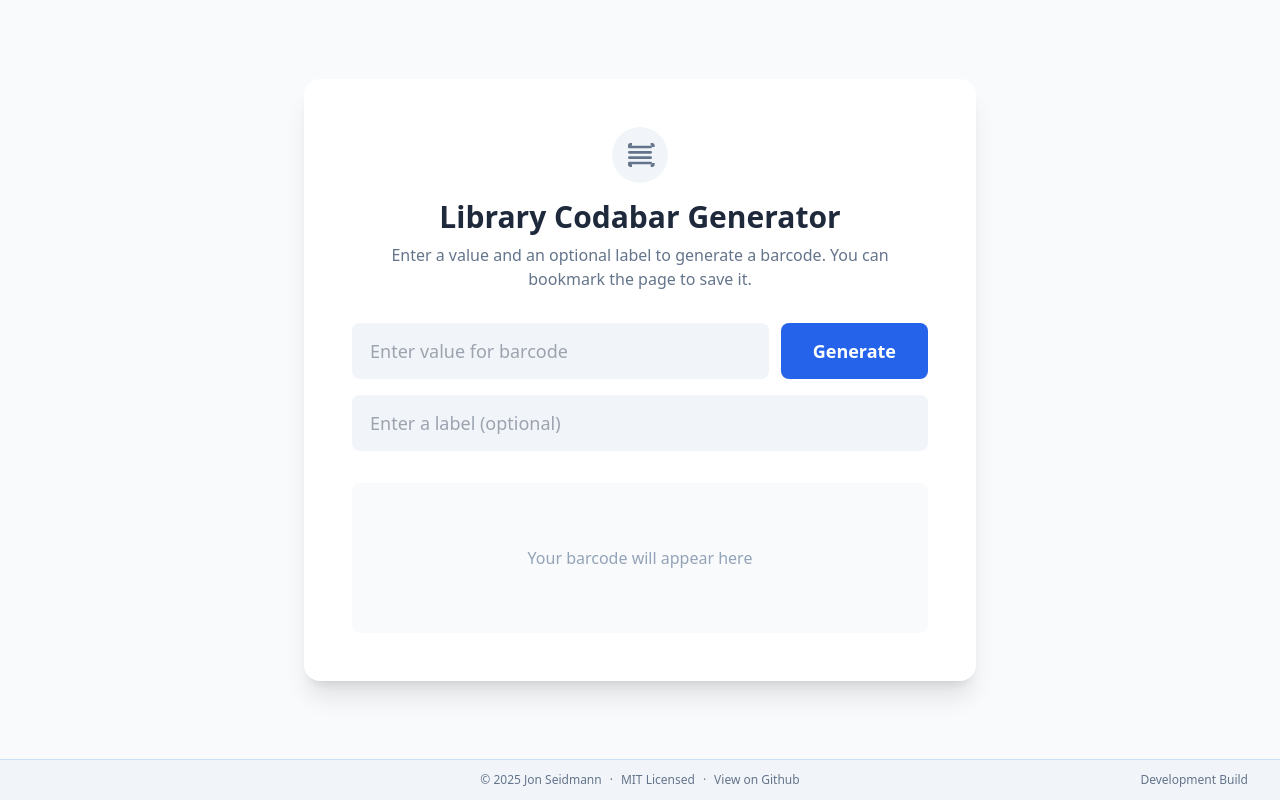
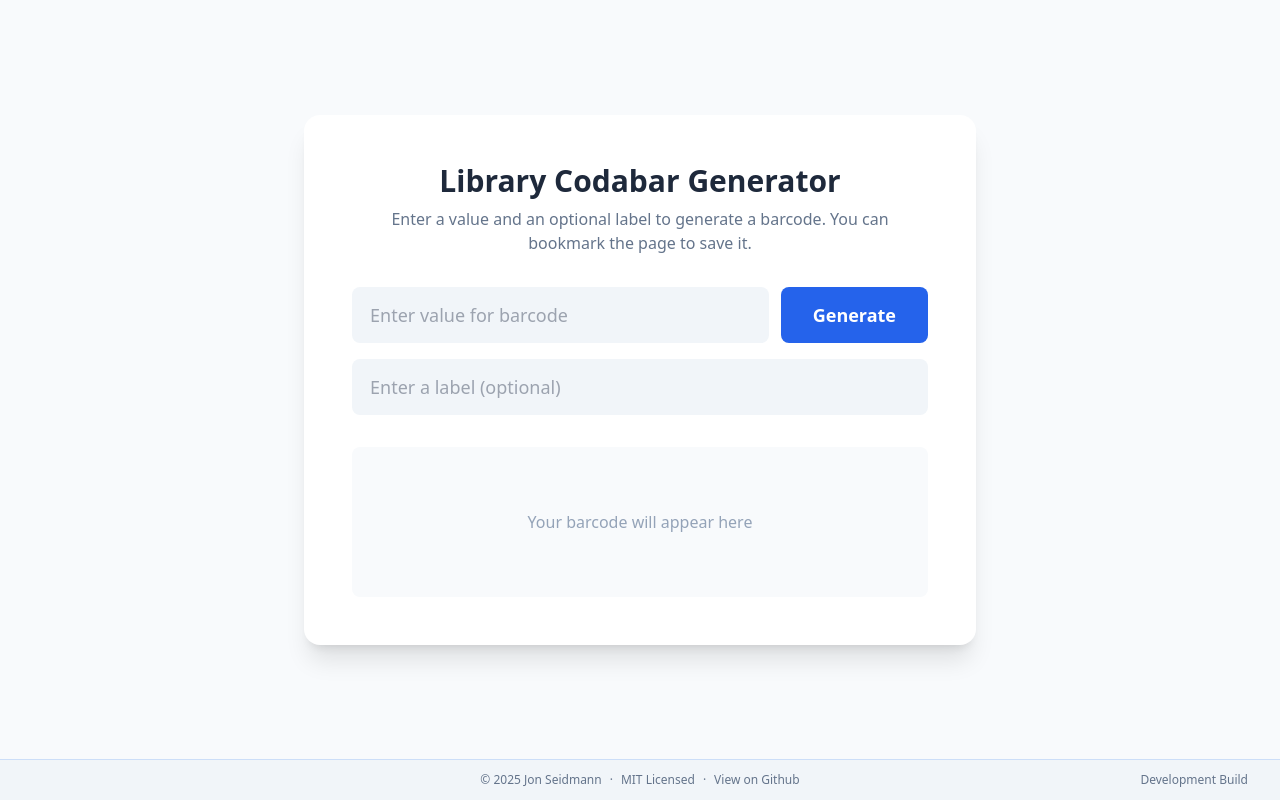
Before and after one commit to seidleroni/library-codabar-generator, a React (Vite) app: page / in a window 1280 px wide. Built offline with nearby package versions, Linux system fonts and the light colour scheme.

Commit message:
-removing icon from main site

```diff
--- a/pages/BarcodeGeneratorPage.tsx
+++ b/pages/BarcodeGeneratorPage.tsx
@@ -1,16 +1,8 @@
-
 import React, { useState, useEffect, useCallback } from 'react';
 // @ts-ignore
 import { useParams, useNavigate } from 'react-router-dom';
 import BarcodeDisplay from '../components/BarcodeDisplay';
 import Footer from '../components/Footer';
-
-const BarcodeIcon = () => (
-    <svg xmlns="http://www.w3.org/2000/svg" className="h-8 w-8 text-slate-500" fill="none" viewBox="0 0 24 24" stroke="currentColor" strokeWidth={2}>
-        <path strokeLinecap="round" strokeLinejoin="round" d="M4 6h16M4 10h16M4 14h16M4 18h16" />
-        <path d="M4 6V5a1 1 0 011-1h1m14 0h1a1 1 0 011 1v1m0 12v1a1 1 0 01-1 1h-1m-14 0h-1a1 1 0 01-1-1v-1" />
-    </svg>
-);
 
 const encodeNameForUrl = (name: string): string => {
     if (!name) return '';
@@ -37,6 +29,13 @@ const decodeNameFromUrl = (encoded?: string): string => {
     }
 };
 
+const isValidCodabar = (value: string): boolean => {
+    if (!value) return true; // Empty is not considered invalid for typing purposes
+    // Codabar allows digits (0-9) and the following symbols: - $ : / . +
+    const codabarRegex = /^[0-9-/:.$+]+$/;
+    return codabarRegex.test(value);
+};
+
 
 export default function BarcodeGeneratorPage() {
     const { barcodeValue, encodedName } = useParams<{ barcodeValue: string; encodedName: string }>();
@@ -44,6 +43,7 @@ export default function BarcodeGeneratorPage() {
 
     const [inputValue, setInputValue] = useState<string>('');
     const [nameValue, setNameValue] = useState<string>('');
+    const [validationError, setValidationError] = useState<string>('');
 
     const [displayValue, setDisplayValue] = useState<string | undefined>();
     const [displayName, setDisplayName] = useState<string | undefined>();
@@ -54,17 +54,35 @@ export default function BarcodeGeneratorPage() {
         setDisplayName(decodedName);
         setInputValue(barcodeValue || '');
         setNameValue(decodedName || '');
+        // Clear validation error on initial load from URL
+        setValidationError('');
     }, [barcodeValue, encodedName]);
+
+    const handleInputChange = (e: React.ChangeEvent<HTMLInputElement>) => {
+        const value = e.target.value;
+        setInputValue(value);
+        if (!isValidCodabar(value)) {
+            setValidationError('Invalid characters. Use only 0-9 and symbols: - / : . $ +');
+        } else {
+            setValidationError('');
+        }
+    };
 
     const handleSubmit = useCallback((event: React.FormEvent<HTMLFormElement>) => {
         event.preventDefault();
         const trimmedValue = inputValue.trim();
+
+        if (!isValidCodabar(trimmedValue)) {
+            setValidationError('Invalid characters. Use only 0-9 and symbols: - / : . $ +');
+            return;
+        }
 
         if (!trimmedValue) {
             navigate('/');
             return;
         }
 
+        setValidationError('');
         const newEncodedName = encodeNameForUrl(nameValue);
         const path = newEncodedName ? `/${trimmedValue}/${newEncodedName}` : `/${trimmedValue}`;
         navigate(path);
@@ -77,22 +95,22 @@ export default function BarcodeGeneratorPage() {
                 <div className="w-full max-w-2xl mx-auto">
                     <div className="bg-white dark:bg-slate-800 rounded-2xl shadow-xl p-8 md:p-12 transition-shadow duration-300">
                         <div className="flex flex-col items-center text-center mb-8">
-                            <div className="p-3 bg-slate-100 dark:bg-slate-700 rounded-full mb-4">
-                                <BarcodeIcon />
-                            </div>
                             <h1 className="text-3xl font-bold text-slate-800 dark:text-white">Library Codabar Generator</h1>
                             <p className="text-slate-500 dark:text-slate-400 mt-2">Enter a value and an optional label to generate a barcode. You can bookmark the page to save it.</p>
                         </div>
 
                         <form onSubmit={handleSubmit} className="space-y-4 mb-8">
+                            <div>
                                 <div className="flex flex-col sm:flex-row gap-3">
                                     <input
                                         type="text"
                                         value={inputValue}
-                                    onChange={(e) => setInputValue(e.target.value)}
+                                        onChange={handleInputChange}
                                         placeholder="Enter value for barcode"
-                                    className="flex-grow w-full px-4 py-3 text-lg bg-slate-100 dark:bg-slate-700 text-slate-800 dark:text-slate-200 border-2 border-transparent rounded-lg focus:outline-none focus:ring-2 focus:ring-blue-500 focus:border-transparent transition-all"
+                                        className={`flex-grow w-full px-4 py-3 text-lg bg-slate-100 dark:bg-slate-700 text-slate-800 dark:text-slate-200 border-2 rounded-lg focus:outline-none transition-all ${validationError ? 'border-red-500 focus:ring-red-500' : 'border-transparent focus:ring-blue-500'}`}
                                         aria-label="Barcode value input"
+                                        aria-invalid={!!validationError}
+                                        aria-describedby="barcode-error"
                                         required
                                     />
                                     <button
@@ -101,6 +119,12 @@ export default function BarcodeGeneratorPage() {
                                     >
                                         Generate
                                     </button>
+                                </div>
+                                {validationError && (
+                                    <p id="barcode-error" className="text-red-500 text-sm mt-2" aria-live="assertive">
+                                        {validationError}
+                                    </p>
+                                )}
                             </div>
                             <div>
                                 <input
--- a/vite.config.ts
+++ b/vite.config.ts
@@ -1,4 +1,4 @@
-import path from 'path';
+import { fileURLToPath, URL } from 'url';
 import { defineConfig, loadEnv } from 'vite';
 
 export default defineConfig(({ mode }) => {
@@ -6,14 +6,12 @@ export default defineConfig(({ mode }) => {
     return {
       base: '/library-codabar-generator/',
       define: {
-        'process.env.API_KEY': JSON.stringify(env.GEMINI_API_KEY),
-        'process.env.GEMINI_API_KEY': JSON.stringify(env.GEMINI_API_KEY),
         'process.env.APP_BUILD_NUMBER': JSON.stringify(env.APP_BUILD_NUMBER || 'dev'),
         'process.env.APP_COMMIT_SHA': JSON.stringify(env.APP_COMMIT_SHA || 'local'),
       },
       resolve: {
         alias: {
-          '@': path.resolve(__dirname, '.'),
+          '@': fileURLToPath(new URL('.', import.meta.url)),
         }
       }
     };
```
Lines whose indentation alone changed are shown as unchanged.
